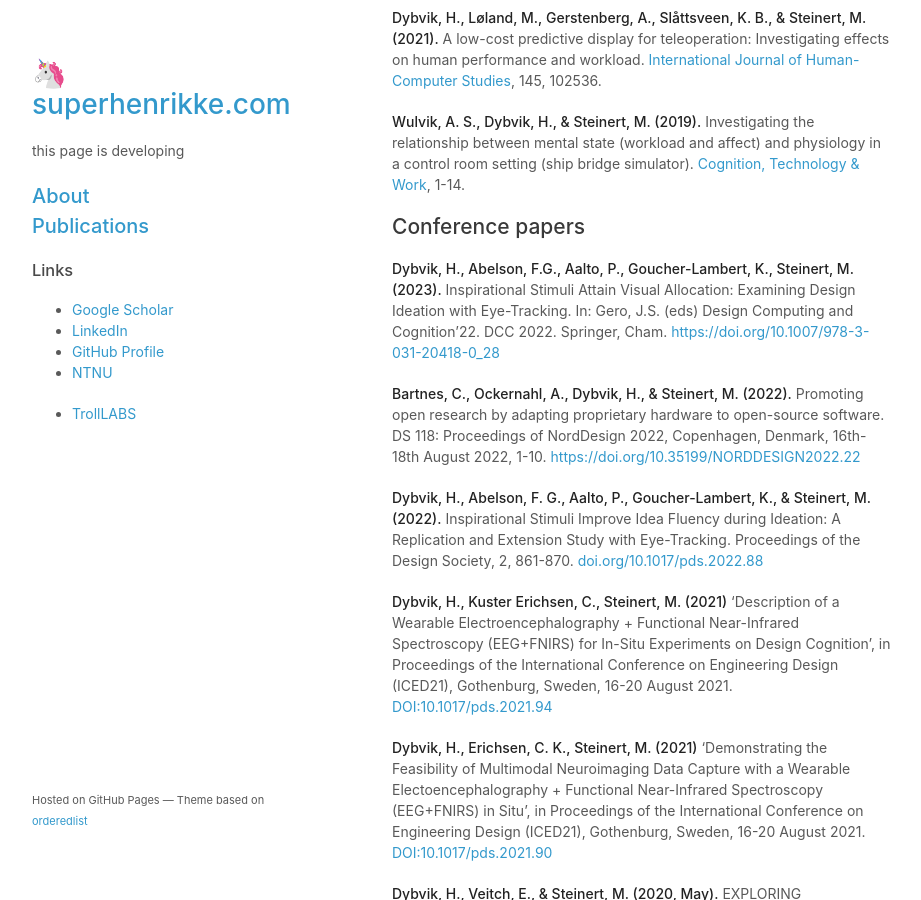
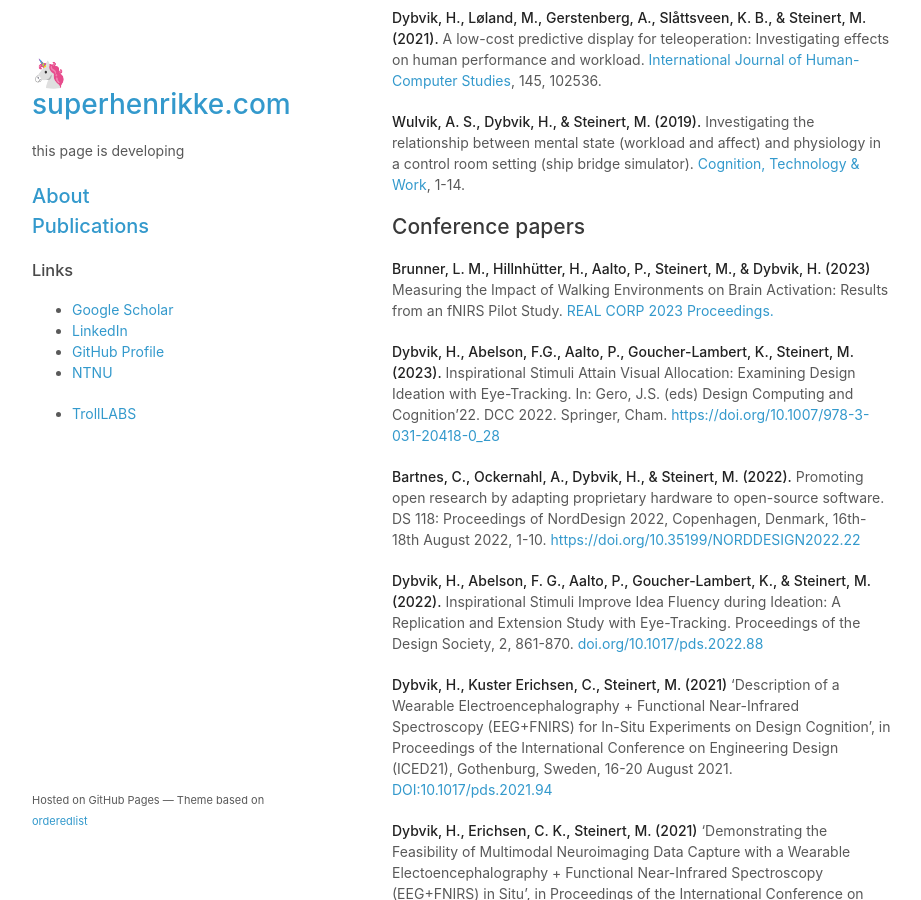
Before and after one commit to superhenrikke/superhenrikke.github.io, a Jekyll site: the page built from publications.md, in a window 1280 px wide and 900 px high, scrolled down 415 px. Shown: the whole window, without its empty margins (178-1099 px from the left). Built offline with Jekyll 4.4.1, drawn with Linux system fonts in a browser that asks for light colours; our own code applies the rules of GitHub Pages for plain Markdown files; a script that is not in the unit is left out.

Commit message:
Update publications.md

```diff
--- a/publications.md
+++ b/publications.md
@@ -14,6 +14,8 @@
 
 
 ## Conference papers
+
+**Brunner, L. M., Hillnhütter, H., Aalto, P., Steinert, M., & Dybvik, H. (2023)** Measuring the Impact of Walking Environments on Brain Activation: Results from an fNIRS Pilot Study. [REAL CORP 2023 Proceedings.](https://archive.corp.at/cdrom2023/papers2023/CORP2023_59.pdf)
 
 **Dybvik, H., Abelson, F.G., Aalto, P., Goucher-Lambert, K., Steinert, M. (2023).** Inspirational Stimuli Attain Visual Allocation: Examining Design Ideation with Eye-Tracking. In: Gero, J.S. (eds) Design Computing and Cognition’22. DCC 2022. Springer, Cham. [https://doi.org/10.1007/978-3-031-20418-0_28](https://doi.org/10.1007/978-3-031-20418-0_28)
 
```
